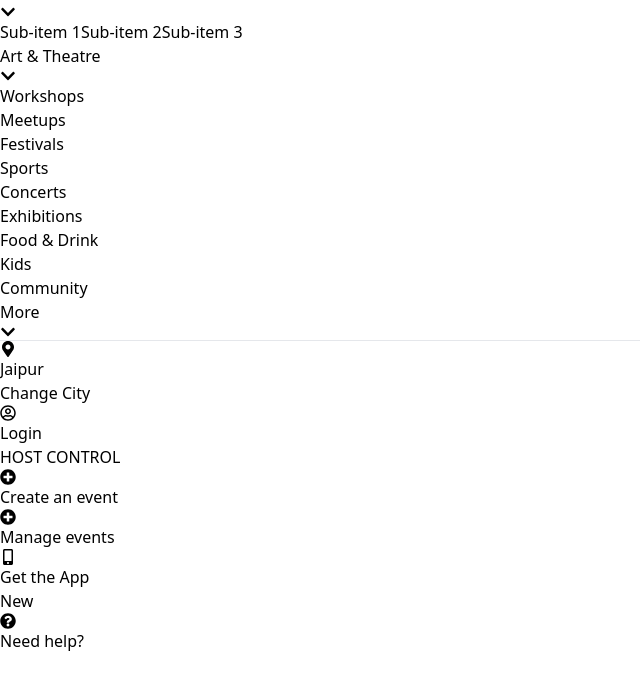
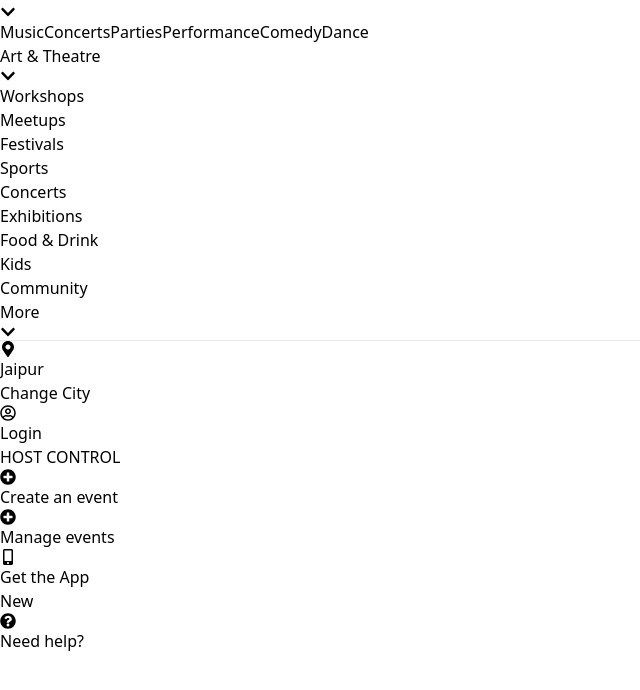
Before and after one commit to Nikhil555a/event, a React (Vite) app: page / in a window 1280 px wide. Both pictures are taken after a click on the element "Login". Shown: the part 940-1630 px from the top of the page, without its empty margins (0-640 px from the left). Built offline with nearby package versions, Linux system fonts and the light colour scheme.

Commit message:
Update Navbar.jsx

```diff
--- a/src/components/Navbar.jsx
+++ b/src/components/Navbar.jsx
@@ -208,6 +208,7 @@
 
 
 
+
 import React, { useState, useEffect } from 'react';
 import { FaMapMarkerAlt, FaSearch, FaChevronDown, FaTimes, FaPlusCircle, FaRegUserCircle, FaMobileAlt, FaQuestionCircle } from 'react-icons/fa';
 import { CiSearch } from "react-icons/ci";
@@ -311,7 +312,7 @@ const Navbar = () => {
                         <div>
                             <button
                                 onClick={handleSignInClick}
-                                className="bg-gray-200 text-gray-700 font-semibold py-2 px-6 rounded-full hover:bg-gray-300 transition-colors"
+                                className=" text-gray-700 font-semibold py-2 px-6  "
                             >
                                 Sign In
                             </button>
@@ -371,12 +372,41 @@ const Navbar = () => {
                                     <span className="absolute left-0 bottom-0 w-full h-[2px] bg-pink-500 transform scale-x-0 group-hover:scale-x-100 transition-transform duration-300"></span>
                                 </a>
                                 {item === 'Entertainment' && hoveredItem === 'Entertainment' && (
-                                    <div className="absolute top-full left-0 mt-3 w-64 bg-white text-gray-800 rounded-lg shadow-lg
+                                    <div className="absolute top-full left-0 mt-3 w-36 bg-white text-gray-800 rounded-lg shadow-lg
                                         transition-opacity duration-300 opacity-100"
                                     >
-                                        <a href="#" className="block px-4 py-2 hover:bg-gray-100">Sub-item 1</a>
-                                        <a href="#" className="block px-4 py-2 hover:bg-gray-100">Sub-item 2</a>
-                                        <a href="#" className="block px-4 py-2 hover:bg-gray-100">Sub-item 3</a>
+                                        <a href="#" className="block px-4 py-2 hover:bg-gray-100">Music</a>
+                                        <a href="#" className="block px-4 py-2 hover:bg-gray-100">Concerts</a>
+                                        <a href="#" className="block px-4 py-2 hover:bg-gray-100">Parties</a>
+                                         <a href="#" className="block px-4 py-2 hover:bg-gray-100">Performance</a>
+                                          <a href="#" className="block px-4 py-2 hover:bg-gray-100">Comedy</a>
+                                           <a href="#" className="block px-4 py-2 hover:bg-gray-100">Dance</a>
+                                    </div>
+                                )}
+                                 {item === 'Art & Theatre' && hoveredItem === 'Art & Theatre' && (
+                                    <div className="absolute top-full left-0 mt-3 w-36 bg-white text-gray-800 rounded-lg shadow-lg
+                                        transition-opacity duration-300 opacity-100"
+                                    >
+                                        <a href="#" className="block px-4 py-2 hover:bg-gray-100">Fine Arts</a>
+                                        <a href="#" className="block px-4 py-2 hover:bg-gray-100">Theatre</a>
+                                        <a href="#" className="block px-4 py-2 hover:bg-gray-100">Literary Arts</a>
+                                         <a href="#" className="block px-4 py-2 hover:bg-gray-100">Crafts</a>
+                                          <a href="#" className="block px-4 py-2 hover:bg-gray-100">Photography</a>
+                                           <a href="#" className="block px-4 py-2 hover:bg-gray-100">Cooking</a>
+                                    </div>
+                                )}
+                                 {item === 'More' && hoveredItem === 'More' && (
+                                    <div className="absolute top-full left-0 mt-3 w-36 bg-white text-gray-800 rounded-lg shadow-lg
+                                        transition-opacity duration-300 opacity-100"
+                                    >
+                                        <a href="#" className="block px-4 py-2 hover:bg-gray-100">Sports</a>
+                                        <a href="#" className="block px-4 py-2 hover:bg-gray-100">Exhibitions</a>
+                                        <a href="#" className="block px-4 py-2 hover:bg-gray-100">Fashion</a>
+                                         <a href="#" className="block px-4 py-2 hover:bg-gray-100">Wellness</a>
+                                          <a href="#" className="block px-4 py-2 hover:bg-gray-100">Yoga</a>
+                                           <a href="#" className="block px-4 py-2 hover:bg-gray-100">Kids</a>
+                                             <a href="#" className="block px-4 py-2 hover:bg-gray-100">Workshops</a>
+                                               <a href="#" className="block px-4 py-2 hover:bg-gray-100">Webinar</a>
                                     </div>
                                 )}
                             </div>
```
